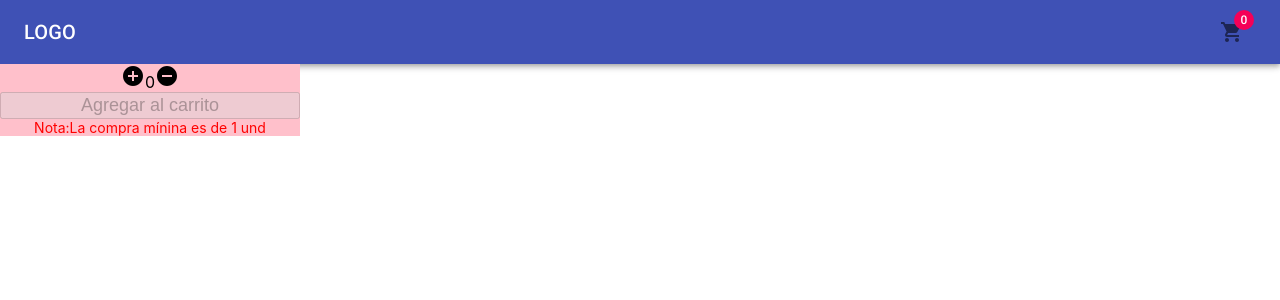
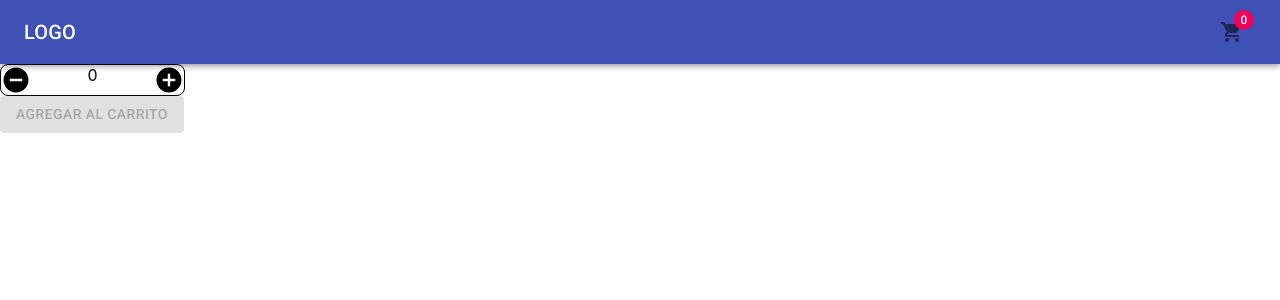
Before and after one commit to hrchioest/react-ecommerce, a React (Create React App) app: page / in a window 1280 px wide. Shown: the top 300 px of the page. Built offline with nearby package versions, Linux system fonts and the light colour scheme.

Commit message:
Se modica estilos usando material UI

```diff
--- a/src/components/itemCount/ItemCount.jsx
+++ b/src/components/itemCount/ItemCount.jsx
@@ -1,6 +1,9 @@
 import React, { useState } from 'react';
 import Icon from '@material-ui/core/Icon';
 import RemoveCircleIcon from '@material-ui/icons/RemoveCircle';
+import Box from '@material-ui/core/Box';
+import Button from '@material-ui/core/Button';
+
 
 const ItemCount = ({initial, min, max, onAdd}) =>{
 
@@ -22,18 +25,17 @@ const ItemCount = ({initial, min, max, onAdd}) =>{
 
 
     return(
-        <div style={{background:"pink", width:300, display:"flex", flexDirection:"column", textAlign:"center"}}>
-            <div>
-                <Icon disabled = {count ===max} onClick={add}>add_circle</Icon>
+        <Box flexDirection="colum"  width="185px" height="100px">
+            <Box display="flex" justifyContent="space-between" border="solid 1px black" borderRadius="8px">
+                <RemoveCircleIcon style={{ fontSize: 30 }} onClick={subtract}></RemoveCircleIcon>
                 <span>{count}</span>
-                <RemoveCircleIcon onClick={subtract}></RemoveCircleIcon>
-            </div>
-            <button style={{fontSize:18}}
+                <Icon style={{ fontSize: 30 }} disabled = {count ===max} onClick={add}>add_circle</Icon>
+            </Box>
+            <Button variant="contained" color="secondary"
             disabled = {count <min}
             onClick={handleClick}>Agregar al carrito
-            </button>
-            <span style={{fontSize:14, color:"red"}}>Nota:La compra mínina es de {min} und</span>
-        </div>
+            </Button>
+        </Box>
 
     );
 }
```
